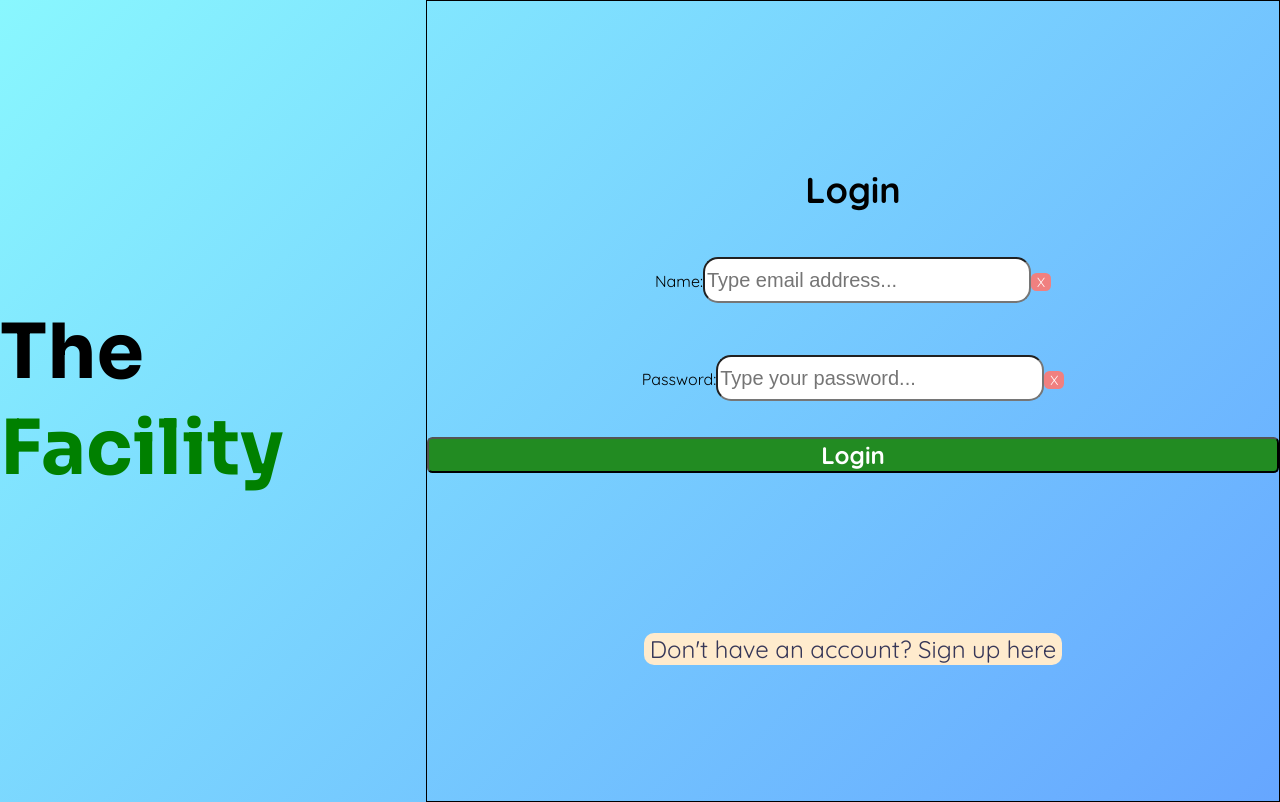
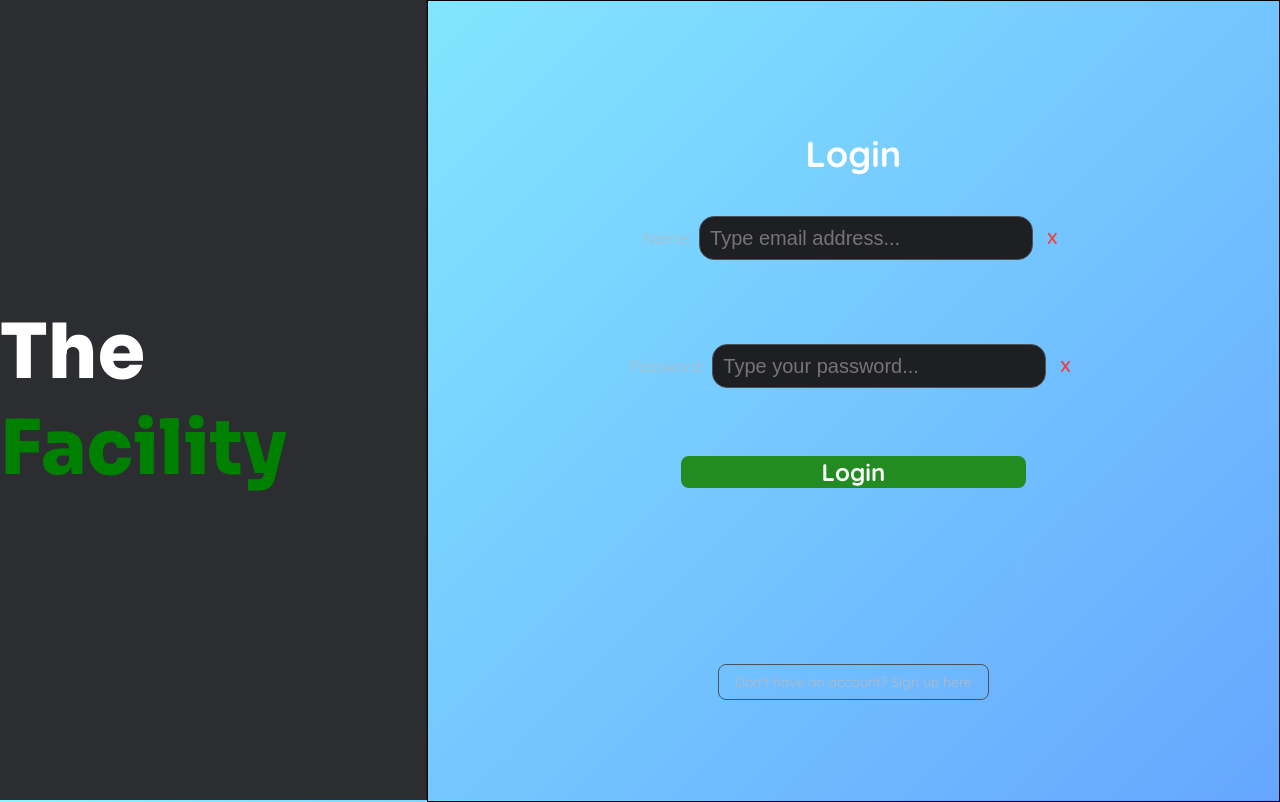
Before and after one commit to cpplguy/chat-app-frontend, a React (Create React App) app: page /#/login in a window 1280 px wide. Built offline with nearby package versions, Linux system fonts and the light colour scheme; no server answers; a web font is replaced by a local one; what obscenity would draw is missing.

Commit message:
Update index.css

```diff
--- a/src/index.css
+++ b/src/index.css
@@ -1,12 +1,12 @@
-
 body {
-
   margin: 0;
   font-family: -apple-system, BlinkMacSystemFont, 'Segoe UI', 'Roboto', 'Oxygen',
     'Ubuntu', 'Cantarell', 'Fira Sans', 'Droid Sans', 'Helvetica Neue',
     sans-serif;
   -webkit-font-smoothing: antialiased;
   -moz-osx-font-smoothing: grayscale;
+  background-color: #313338;
+  color: white;
 }
 nav{
   display:flex;
@@ -21,21 +21,26 @@ nav div{
   flex-direction:row;
   gap:1rem;
   margin-right:1rem;
-
 }
-
 nav button{
   display:flex;
   width: 70px;
   height:4em;
-  background: linear-gradient(135deg, #06b6d4, #3b82f6);
-  color: black;
+  background: #5865F2;
+  color: white;
   justify-content:center;
   align-items:center;
+  border:none;
+  border-radius:4px;
+  cursor:pointer;
+  transition: background 0.2s;
+}
+nav button:hover{
+  background: #4752C4;
 }
 nav button h3{
-font-size: 1.25em;
-font-weight:400;
+  font-size: 1.25em;
+  font-weight:400;
 }
 #not-found-container {
   display: flex;
@@ -43,11 +48,12 @@ font-weight:400;
   justify-content:center;
   align-items:center;
   height: 100vh;
+  background-color: #313338;
 }
 #not-found-container h1{
   font-size:calc(4vh + 2vw);
   font-family: "Quicksand", san-serif;
-  color:black;
+  color: white;
   margin-bottom:5vh;
   text-align:center;
 }
@@ -58,10 +64,10 @@ font-weight:400;
   width: 5vw;
   height: 5vw;
   border-radius: 50%;
-  background-color: red;
+  background-color: #ED4245;
   justify-content:center;
 }
-#circle> p{
+#circle > p{
   color: white;
   font-size: 3vw;
   line-height: 5vw;
@@ -69,19 +75,20 @@ font-weight:400;
 }
 #not-found {
   transition: all 0.3s ease-in-out;
-  background-color: lime;
-  color: black;
+  background-color: #5865F2;
+  color: white;
   height: 50px;
-  border: 1px solid black;
+  border: none;
   border-radius: 10px;
   width: calc(20vw + 7.99999vh);
+  cursor: pointer;
 }
 #not-found:hover{
-  background-color: darkgreen;
+  background-color: #4752C4;
   color: white;
   cursor: pointer;
 }
-/*stuff for loading page*/
+/*loading page*/
 #loading-container{
   display:flex;
   justify-content:center;
@@ -89,26 +96,26 @@ font-weight:400;
   align-self:center;
   flex-direction:column;
   height:100vh;
+  background-color: #313338;
 }
 #loading-circle{
   width:10vh;
   aspect-ratio:1/1;
-  border:6px solid transparent;
-  border-top-color:black;
+  border:6px solid #4e5058;
+  border-top-color: #5865F2;
   border-radius:50%;
   animation:spin 2.25s linear infinite;
 }
-
 #loading-container h1{
   font-size:6vh;
   font-family: "Quicksand", san-serif;
-  color:black;
+  color: white;
 }
 #loading-container h2{
   font-size:3vh;
   font-family: "Manrope", monospace;
-  color: gray;
-  font-weight:lighter
+  color: #b5bac1;
+  font-weight:lighter;
 }
 /*settings*/
 #settings-containing{
@@ -117,6 +124,7 @@ font-weight:400;
   justify-content:center;
   align-items:center;
   height:100vh;
+  background-color: #313338;
 }
 #settings-container{
   display:flex;
@@ -140,12 +148,14 @@ font-weight:400;
   font-size:4.5vh;
   margin-top:2vh;
   margin-bottom:4vh;
+  color: white;
 }
 #settings-container h2{
   font-family: "Manrope", monospace;
   margin:0 auto;
   font-size:5vh;
   margin-top:5vh;
+  color: white;
 }
 #settings-container ul{
   display:flex;
@@ -158,12 +168,12 @@ font-weight:400;
   font-weight:bold;
   margin-top:5vh;
   font-size:3vh;
-  -webkit-text-stroke: 0.2px black;
-  color:white;
+  color: #b5bac1;
 }
 #settings-container label{
   margin-top:15vh;
   margin-bottom:5vh;
+  color: white;
 }
 #settings-container input{
   width:30vw;
@@ -171,15 +181,119 @@ font-weight:400;
   font-size:2.5vh;
   border-radius:15px;
   margin-bottom:2.5vh;
+  background-color: #1e1f22;
+  border: 1px solid #4e5058;
+  color: white;
+  padding-left: 10px;
 }
 #settings-container button{
   height:fit-content;
-  background-color:forestgreen;
+  background-color: #5865F2;
   font-weight:bolder;
   font-size:3vh;
   color:white;
   border-radius:5.5px;
   cursor:pointer;
+  border: none;
+  transition: background 0.2s;
+}
+#settings-container button:hover{
+  background-color: #4752C4;
+}
+/*login page*/
+.page{
+  display:flex;
+  flex-direction:row;
+  height:100vh;
+  background-color: #313338;
+}
+.logo{
+  display:flex;
+  justify-content:center;
+  align-items:center;
+  width:40%;
+  background-color: #2b2d31;
+  border-right: 1px solid #1e1f22;
+}
+.logo h1{
+  font-size: 4vw;
+  color: white;
+  font-family: "Quicksand", san-serif;
+  font-weight: 900;
+}
+.green{
+  color: #57F287;
+}
+.form{
+  display:flex;
+  flex-direction:column;
+  justify-content:center;
+  align-items:center;
+  width:60%;
+  gap: 1rem;
+}
+.main-text{
+  color: white;
+  font-size: 3vh;
+  margin-bottom: 1vh;
+}
+.form label{
+  display:flex;
+  align-items:center;
+  gap: 0.5rem;
+  color: #b5bac1;
+  font-size: 2vh;
+}
+.form input{
+  width: 25vw;
+  height: 5vh;
+  border-radius: 8px;
+  border: 1px solid #4e5058;
+  background-color: #1e1f22;
+  color: white;
+  font-size: 2vh;
+  padding-left: 10px;
+}
+.form input:focus{
+  outline: none;
+  border-color: #5865F2;
+}
+.form button[type="submit"]{
+  width: 27vw;
+  height: 5vh;
+  background-color: #5865F2;
+  color: white;
+  border: none;
+  border-radius: 8px;
+  font-size: 2vh;
+  font-weight: bold;
+  cursor: pointer;
+  transition: background 0.2s;
+}
+.form button[type="submit"]:hover{
+  background-color: #4752C4;
+}
+.navigate{
+  background: none !important;
+  border: 1px solid #4e5058 !important;
+  color: #b5bac1 !important;
+  border-radius: 8px !important;
+  padding: 8px 16px !important;
+  cursor: pointer !important;
+  font-size: 1.75vh !important;
+  transition: all 0.2s !important;
+}
+.navigate:hover{
+  background-color: #2b2d31 !important;
+  color: white !important;
+}
+.clear{
+  background: none !important;
+  border: none !important;
+  color: #ED4245 !important;
+  font-weight: bold !important;
+  cursor: pointer !important;
+  font-size: 2vh !important;
 }
 /*media*/
 @keyframes spin{
@@ -192,7 +306,7 @@ font-weight:400;
   }
   nav button h3{
     font-size: 1.5em;
-}
+  }
 }
 @media(max-height:589px){
   nav button{
@@ -200,7 +314,7 @@ font-weight:400;
   }
   nav button h3{
     font-size: 1em;
-}
+  }
 }
 @media(max-width:600px){
   #loading-circle{
@@ -216,4 +330,13 @@ font-weight:400;
   nav button h3{
     font-size: 1em;
   }
+  .logo h1{
+    font-size: 8vw;
+  }
+  .form input{
+    width: 50vw;
+  }
+  .form button[type="submit"]{
+    width: 52vw;
+  }
 }
```
